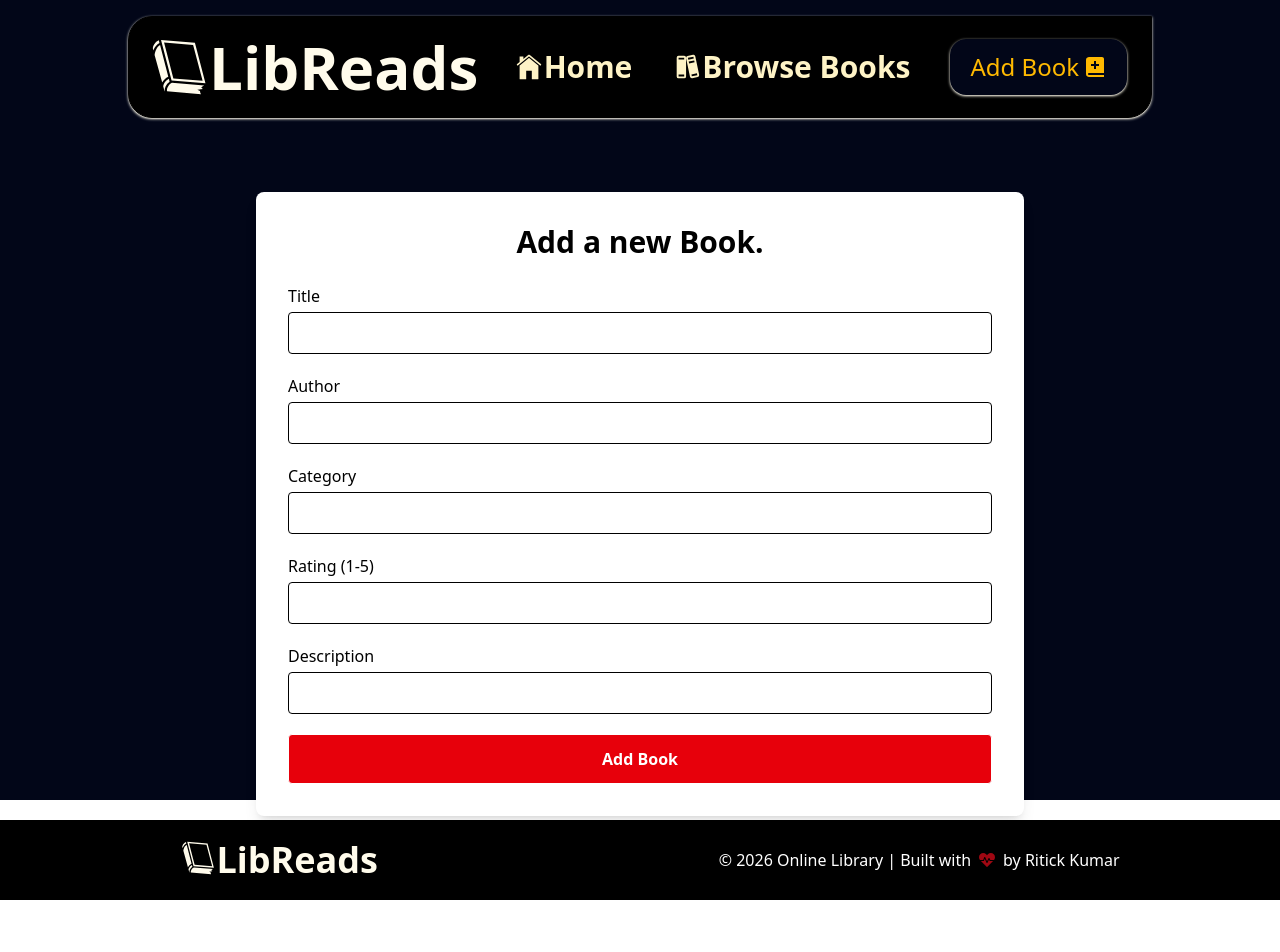
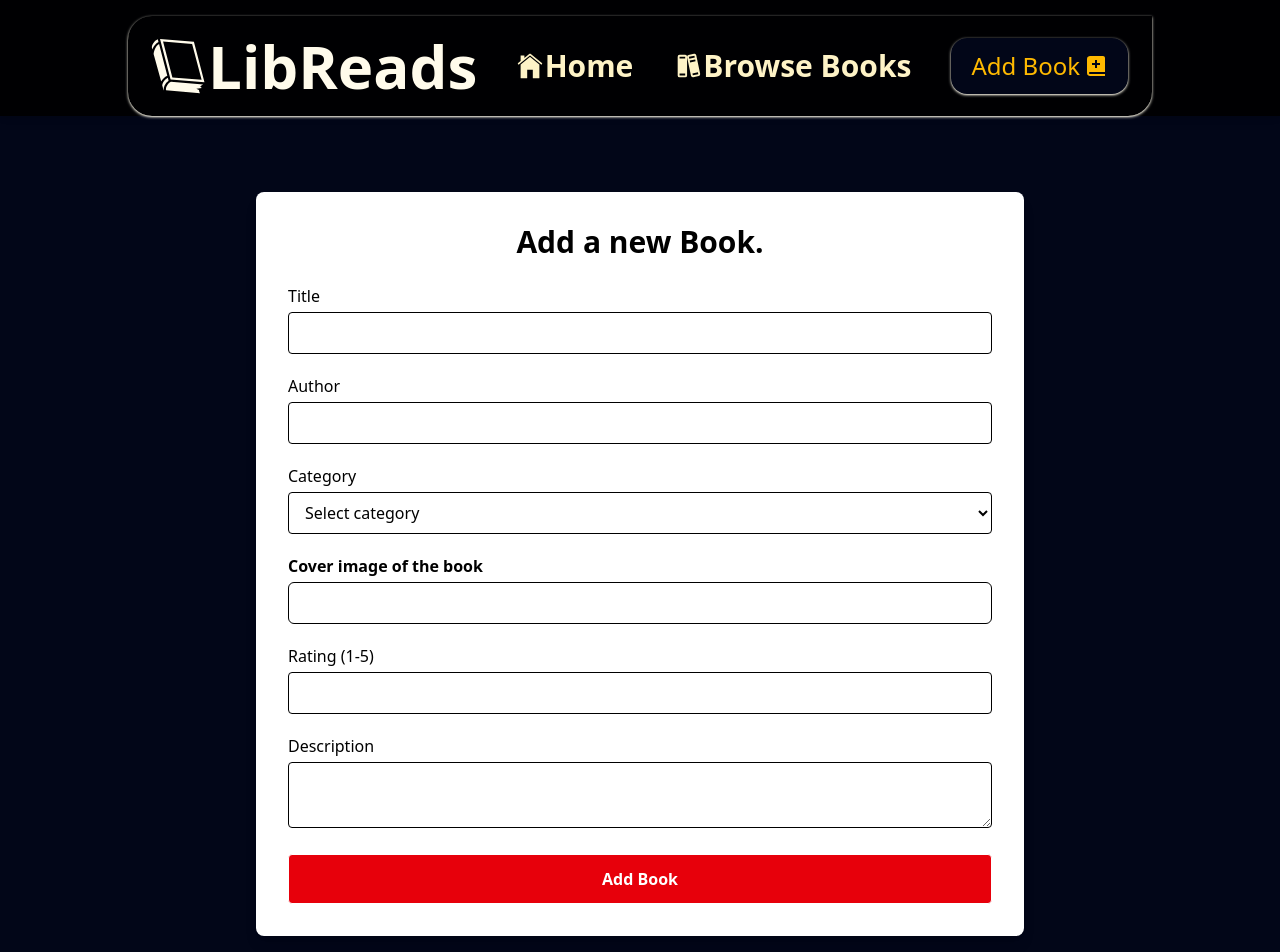
Before and after one commit to ritickkumar08/LibReads, a React (Vite) app: page /add in a window 1280 px wide. Shown: the top 952 px of the page. Before the commit the page ends 900 px from the top, so only its background shows below. Built offline with nearby package versions, Linux system fonts and the light colour scheme.

Commit message:
worked on response

```diff
--- a/src/App.jsx
+++ b/src/App.jsx
@@ -15,12 +15,12 @@ import Footer from "./components/Footer"
 function App() {
 
   return (
-    <div>
+    <div className="min-h-screen flex flex-col bg-slate-950">
       {/* navbar should be visible throughout the app navigation so */}
       <NavBar/>
 
       {/* main contebt wrapper */}
-      <main>
+      <main className="flex-grow">
         <Routes>
           {/* home page will be shown on the landing page */}
           <Route path="/" element={<Home/>}/>
@@ -36,6 +36,7 @@ function App() {
           <Route path="*" element={<NotFound/>}/>
         </Routes>
       </main>
+      {/* Footer visible globally */}
       <Footer/>
     </div>
   )
--- a/src/components/Footer.jsx
+++ b/src/components/Footer.jsx
@@ -9,10 +9,15 @@ import { FaHeartbeat } from "react-icons/fa";
 
 function Footer() {
     return (
-        <div className='w-screen h-20 bg-black justify-around flex items-center mt-5'>
-            <h1 className="flex text-4xl font-bold p-5 text-amber-50 cursor-pointer"><span><GiBlackBook /></span><span className="">Lib</span>Reads</h1>
-            <p className='text-white flex items-center'>© 2026 Online Library | Built with  <FaHeartbeat className='text-red-800 mx-2'/>  by Ritick Kumar</p>
-        </div>
+        <footer className='w-full bg-black py-4 px-4 mt-6'>
+            <div className='max-w-6xl mx-auto flex flex-col sm:flex-row justify-between items-center gap-3 text-center sm:text-left'>
+                {/* Logo */}
+                <h1 className="flex items-center text-2xl sm:text-4xl font-bold p-5 text-amber-50 cursor-pointer"><span><GiBlackBook /></span><span className="">Lib</span>Reads</h1>
+
+                {/* footer text and designer */}
+                <p className='text-white text-sm sm:text-base flex items-center justify-center'>© 2026 Online Library | Built with  <FaHeartbeat className='text-red-800 mx-2'/>  by Ritick Kumar</p>
+            </div>
+        </footer>
     )
 }
 
--- a/src/components/GenreCard.jsx
+++ b/src/components/GenreCard.jsx
@@ -7,24 +7,29 @@ import { MdKeyboardDoubleArrowRight } from "react-icons/md";
 
 function GenreCard({image, genre}) {
   return (
-    <div className="flex text-white items-center gap-2">
+    <div className="flex items-center gap-2 bg-gradient-to-r from-indigo-600 to-purple-600  rounded-l-lg  text-white ">
       <style>@import url('https://fonts.googleapis.com/css2?family=Quintessential&display=swap');</style>
 
-      <img src={image} alt="image for the genre" className="max-h-full max-w-25 border-r-2 rounded-l-lg" />
-      <h1 className="font-[Quintessential] text-3xl flex gap-3 items-center">{genre}<span><MdKeyboardDoubleArrowRight className="text-3xl hover:shadow-sm shadow-amber-100 hover:cursor-pointer"/></span></h1>
+      {/* Genre Image */}
+      <img src={image} alt="image for the genre" className="max-h-full w-25 border-r-2 rounded-l-lg" />
+      {/* Genre Name */}
+      <h1 className="font-[Quintessential] text-xl sm:text-3xl flex gap-3 items-center">{genre}<span><MdKeyboardDoubleArrowRight className="sm:text-3xl text-xl hover:cursor-pointer"/></span></h1>
     </div>
   );
 }
 
 export function PopularBook({image, author,bookName}) {
   return(
-    <div className="flex text-amber-50 gap-2 items-end justify-end">
+    <div className="flex gap-2 items-end justify-end w-full">
       <style>@import url('https://fonts.googleapis.com/css2?family=Quintessential&display=swap');</style>
-      <p className="items-center">
-        <h2 className="font-[Quintessential] text-2xl flex gap-3 items-center">{bookName}</h2>
-        <h2>{author}</h2>
-      </p>
-      <img src={image} alt="image of the book" className="h-18 ml-1 my-1 hover:shadow hover:cursor-pointer"/>
+
+       {/* Book Info */}
+      <div className="items-center text-amber-50 ">
+        <h2 className="font-[Quintessential] text-lg sm:text-2xl flex gap-3 items-center">{bookName}</h2>
+        <h2 className="text-sm sm:text-base opacity-90">{author}</h2>
+      </div>
+      {/* Book Image */}
+      <img src={image} alt="image of the book" className="w-12 h-18 ml-1 my-0.5 hover:shadow-sm shadow-amber-50 hover:cursor-pointer object-cover "/>
     </div>
   )
 }
--- a/src/components/NavBar.jsx
+++ b/src/components/NavBar.jsx
@@ -3,21 +3,37 @@ import { IoIosHome } from "react-icons/io";
 import { GiBlackBook } from "react-icons/gi";
 import { BiSolidBookAdd } from "react-icons/bi";
 import {NavLink} from 'react-router-dom'
+import { useState } from "react";
+import { MdOutlineMenu } from "react-icons/md";
+import { HiMenu, HiX } from "react-icons/hi";
 
 function NavBar() {
+    const [mobile, setMobile] = useState(false)
+
     return(
-        <nav>
-            <div className="flex justify-between border max-w-4/5 mx-auto fixed inset-x-0 top-0 bg-black z-50 backdrop-blur-none transition-all duration-300 rounded-b-3xl rounded-l-3xl shadow-sm shadow-amber-50 mt-4">
+        <nav className="fixed inset-x-0 top-0 z-50 bg-black/90 backdrop-blur-sm shadow-md">
+            <div className="flex justify-between max-w-4/5 mx-auto transition-all duration-300 rounded-b-3xl rounded-l-3xl shadow-sm shadow-amber-50 mt-4">
                 {/* App Title */}
-                <h1 className="flex text-6xl font-bold p-5 text-amber-50 cursor-pointer"><span><GiBlackBook /></span><span className="">Lib</span>Reads</h1>
+                <h1 className="flex items-center text-4xl sm:text-5xl lg:text-6xl font-bold p-5 text-amber-50 cursor-pointer"><span><GiBlackBook /></span><span className="">Lib</span>Reads</h1>
                 {/* Navigation Links */}
-                <ul className="flex gap-10 items-center">
+                <ul className="hidden md:flex gap-10 items-center">
                     {/* NavLink automatically applies active class based on route */}
                     <NavLink to='/' className={({isActive}) =>`text-3xl font-semibold flex items-center text-amber-50 cursor-pointer hover:border-b ${isActive ? "text-amber-400":"text-amber-100"}`}><IoIosHome />Home</NavLink>
                     <NavLink to='/books' className={({isActive})=> `text-3xl font-semibold flex items-center text-amber-50 cursor-pointer hover:border-b ${isActive ? "text-amber-400" : "text-amber-100"}`}><PiBooksFill/>Browse Books</NavLink>
                     <NavLink to='/add' className={({isActive}) => `text-2xl flex items-center text-amber-50 px-5 py-3 mr-6 cursor-pointer bg-slate-950 rounded-2xl gap-1 shadow-sm shadow-amber-50 hover:border-b ${isActive ? "text-amber-400" : "text-amber-100"}`}>Add Book<BiSolidBookAdd /></NavLink>
                 </ul>
+
+                {/* Mobile Menu Button */}
+                <button className="text-amber-50 text-4xl md:hidden mr-2" onClick={()=>setMobile(!mobile)}>{open ?  <MdOutlineMenu size={36}/> : <HiX/>}</button>
             </div>
+            {/* Mobile Dropdown */}
+            {mobile && (
+                <ul className="md:hidden flex flex-col gap-6 bg-black/95 py-6 px-8 border-t border-amber-500/20">
+                    <NavLink to="/" onClick={() => setMobile(false)} className={({ isActive }) =>`text-2xl flex items-center gap-2 ${isActive ? "text-amber-400" : "text-amber-50"}`}><IoIosHome className="text-3xl" /> Home </NavLink>
+                    <NavLink to="/books" onClick={() => setMobile(false)} className={({ isActive }) =>`text-2xl flex items-center gap-2 ${isActive ? "text-amber-400" : "text-amber-50"}`}> <PiBooksFill className="text-3xl" /> Browse Books </NavLink>
+                    <NavLink to="/add" onClick={() => setMobile(false)} className={({ isActive }) =>`text-2xl flex items-center gap-2 px-4 py-2 bg-slate-900 rounded-xl ${isActive ? "text-amber-400" : "text-amber-50"}`} > Add Book <BiSolidBookAdd className="text-3xl" /> </NavLink>
+                </ul>
+            )}
         </nav>
     )
 }
--- a/src/components/SearchBar.jsx
+++ b/src/components/SearchBar.jsx
@@ -1,10 +1,12 @@
+
+
 import React from 'react'
 
 function SearchBar({searched, setSearched}) {
     return (
-        <div className="relative max-w-md mt-8 mx-auto">
+        <div className="relative w-full max-w-lg mt-8 mx-auto px-3 sm:px-0">
             <input type="text" onChange={(e)=>setSearched(e.target.value)} value={searched} placeholder='Search for you book or author...'
-            className='w-full pl-10 pr-4 py-2 rounded-md bg-transparent border-amber-50 border backdrop-blur-md focus:outline-1 outline-amber-100 text-white'/>
+            className='w-full pl-12 pr-4 py-3 rounded-md bg-transparent border-amber-200/60 border backdrop-blur-xl focus:outline-1 outline-amber-100 text-white placeholder:text-gray-300 transition-all'/>
             <span className="absolute right-3 top-1/2 -translate-y-1/2 text-gray-500 border-l-2 p-1.5">🔍</span>
         </div>
     )
--- a/src/pages/AddBook.jsx
+++ b/src/pages/AddBook.jsx
@@ -9,13 +9,14 @@ import { useNavigate } from 'react-router-dom'
 
 function AddBook() {
     const dispatch = useDispatch()
-    const navigate = useNavigate
+    const navigate = useNavigate()
 
     const [title, setTitle] = useState("")
     const [author, setAuthor] = useState("")
     const [category, setCategory] = useState("")
     const [rating, setRating] = useState("")
     const [description, setDescription] = useState("")
+    const [coverImage, setCoverImage] = useState("")
 
     //validation state to keep a check on the errors.
     const [errors, setErrors] = useState({})
@@ -29,6 +30,8 @@ function AddBook() {
         if(!category.trim()) newErrors.category = "please mention a category"
         if(!rating.trim() || Number(rating)<1 || Number(rating) > 5) newErrors.rating = "rating must be a number between 1 to 5"
         if(!description.trim() || description.length) newErrors.description = "description is a must to ease readers."
+        if (!coverImage.trim()) newErrors.coverImage = "Please add a cover image URL.";
+
 
         setErrors(newErrors);
         return Object.keys(newErrors).length === 0;
@@ -46,8 +49,9 @@ function AddBook() {
             title,
             author,
             category,
-            rating,
+            rating: Number(rating),
             description,
+            coverImage,
         }
 
         //dispatch redux action - to add a book to the end of the list
@@ -59,7 +63,7 @@ function AddBook() {
 
 
     return (
-        <div className="bg-slate-950 h-screen w-full pt-40">
+        <div className="bg-slate-950 min-h-screen w-full pt-40 px-3 sm:px-0">
             <div className="max-w-3xl mx-auto mt-8 bg-white shadow-lg p-8 rounded-lg">
                 <h1 className="text-3xl font-bold text-black mb-6 text-center">Add a new Book.</h1>
 
@@ -68,35 +72,49 @@ function AddBook() {
                     <div>
                         <label className="block mb-1 font-medium">Title</label>
                         <input type="text" value={title} onChange={(e)=>setTitle(e.target.value)} className="w-full border px-3 py-2 rounded focus:ring-2 focus:ring-primary"/>
-                        {errors.category && <p className="text-red-600 text-sm">{errors.category}</p>}
+                        {errors.title && <p className="text-red-600 text-sm">{errors.title}</p>}
                     </div>
 
                     {/* Author Field */}
                     <div>
                         <label className="block mb-1 font-medium">Author</label>
                         <input type="text" value={author} onChange={(e)=>setAuthor(e.target.value)} className="w-full border px-3 py-2 rounded focus:ring-2 focus:ring-primary"/>
-                        {errors.category && <p className="text-red-600 text-sm">{errors.category}</p>}
+                        {errors.author && <p className="text-red-600 text-sm">{errors.author}</p>}
                     </div>
 
                     {/* Category Field */}
                     <div>
                         <label className="block mb-1 font-medium">Category</label>
-                        <input type="text" value={category} onChange={(e)=>{setCategory(e.target.value)}} className="w-full border px-3 py-2 rounded focus:ring-2 focus:ring-primary"/>
+                        <select type="text" value={category} onChange={(e)=>{setCategory(e.target.value)}} className="w-full border px-3 py-2 rounded focus:ring-2 focus:ring-primary">
+                            <option value="">Select category</option>
+                            <option value="fiction">Fiction</option>
+                            <option value="non-fiction">Non-Fiction</option>
+                            <option value="fantasy">Fantasy</option>
+                            <option value="sci-fi">Sci-Fi</option>
+                            <option value="mystery">Mystery</option>
+                        </select>
                         {errors.category && <p className="text-red-600 text-sm">{errors.category}</p>}
+                    </div>
+
+                    {/* Cover Image URL */}
+                    <div>
+                        <label className='block mb-1 font-semibold'>Cover image of the book</label>
+                        <input type="text" className="w-full border px-3 py-2 rounded-md focus:ring-2 focus:ring-amber-400" value={coverImage} onChange={(e) => setCoverImage(e.target.value)}/>
+                        {errors.coverImage && <p className="text-red-600 text-sm">{errors.coverImage}</p>}
                     </div>
 
                     {/* Rating Field */}
                     <div>
                         <label className="block mb-1 font-medium">Rating (1-5)</label>
-                        <input type="text" value={rating} onChange={(e) => {setRating(e.target.value)}} className="w-full border px-3 py-2 rounded focus:ring-2 focus:ring-primary"/>
-                        {errors.category && <p className="text-red-600 text-sm">{errors.category}</p>}
+                        <input type="number" value={rating} onChange={(e) => {setRating(e.target.value)}} className="w-full border px-3 py-2 rounded focus:ring-2 focus:ring-primary" min="1" max="5"/>
+                        {errors.rating && <p className="text-red-600 text-sm">{errors.rating}</p>}
                     </div>
 
                     {/* Description Field */}
                     <div>
                         <label className="block mb-1 font-medium">Description</label>
-                        <input type="text" value={description} onChange={(e) => {setDescription(e.target.value)}} className="w-full border px-3 py-2 rounded focus:ring-2 focus:ring-primary"/>
-                        {errors.category && <p className="text-red-600 text-sm">{errors.category}</p>}
+                        <textarea type="text" value={description} onChange={(e) => {setDescription(e.target.value)}} className="w-full border px-3 py-2 rounded focus:ring-2 focus:ring-primary"/>
+                        {errors.description && <p className="text-red-600 text-sm">{errors.description}</p>}
                     </div>
 
                     {/* Submit Button */}
--- a/src/pages/BrowseBooks.jsx
+++ b/src/pages/BrowseBooks.jsx
@@ -42,15 +42,15 @@ function BrowseBooks() {
 
     return(
         <div className="bg-slate-950 min-h-screen w-full">
-            <div className="pt-32 max-w-6xl mx-auto">
+            <div className="pt-28 md:pt-32 max-w-6xl mx-auto px-4 md:px-0">
                 <style>@import url('https://fonts.googleapis.com/css2?family=Quintessential&display=swap');</style>
                 {/* Page Title */}
-                <h1 className="text-3xl font-bold text-primary mb-6 text-white text-center mt-3 font-[Quintessential]">Browse Books</h1>
+                <h1 className="text-3xl font-bold mb-6 text-white text-center mt-3 font-[Quintessential]">Browse Books</h1>
                 {/* Search Bar */}
                 <SearchBar searched={searched} setSearched={setSearched}/>
 
                 {/* Books Grid */}
-                <div className="grid grid-cols-1 sm:grid-cols-2 md:grid-cols-3 gap-6 mt-6">
+                <div className="grid grid-cols-1 sm:grid-cols-2 md:grid-cols-3 gap-6 mt-6 place-items-center">
                     {filteredBooks.length > 0 ?
                         (filteredBooks.map((book)=> <BookCard key={book.id} book={book}/>)) :
                         (<p className="text-gray-600 col-span-full">No books found</p>)
--- a/src/pages/Home.jsx
+++ b/src/pages/Home.jsx
@@ -4,8 +4,8 @@ import Homecontents from "../components/Homecontents";
 
 function Home(){
     return(
-        <div className="min-h-screen w-full bg-cover bg-center" style={{background:`url(${Wallpaper})`, margin:"0px",}}>
-            <div className="pt-32">
+        <div className="min-h-screen w-full bg-cover bg-center bg-no-repeat px-4 sm:px-6  md:px-10 lg:px-16 xl:24" style={{background:`url(${Wallpaper})`, margin:"0px",}}>
+            <div className="pt-28 md:pt-32 lg:pt-36">
                 <Homecontents />
             </div>
         </div>
```
Also changed, not shown: src/components/BookCard.jsx (+8 -8 lines), src/components/Homecontents.jsx (+10 -3 lines), src/pages/BookDetails.jsx (+6 -6 lines).
